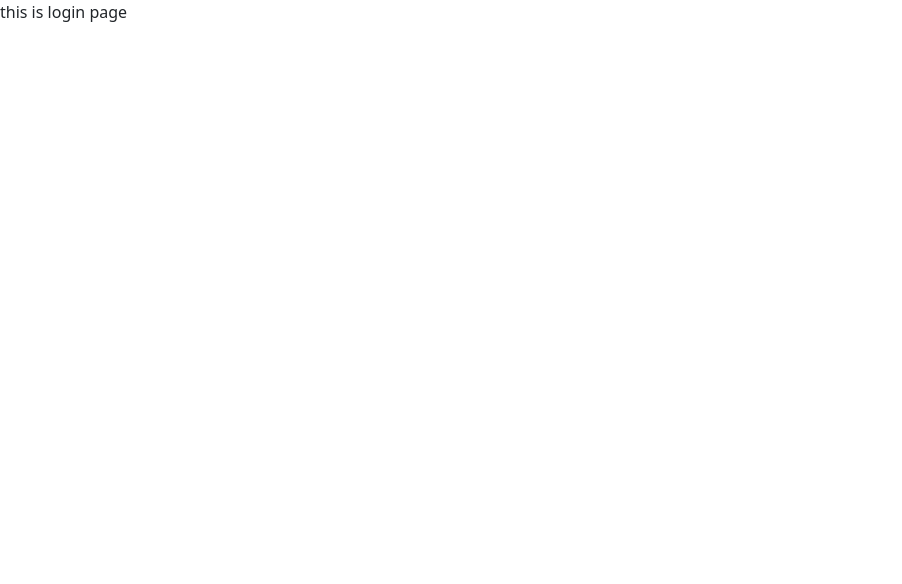
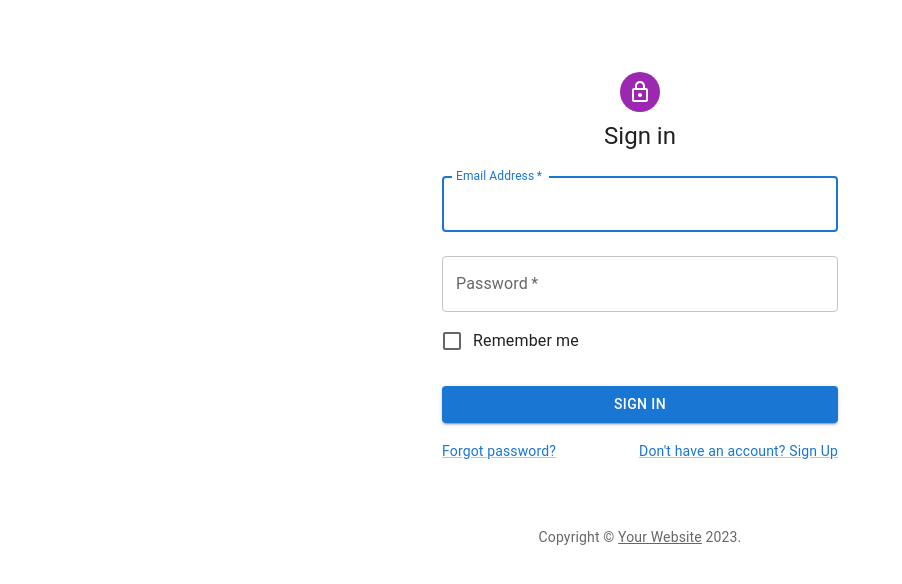
Before and after one commit to DineshGhanchi/Reliance-Electronics-Clone---React-Project-1---aqekx7hdpwo5, a React (Create React App) app: page /login in a window 1280 px wide. Shown: the top 584 px of the page, without its empty margins (0-902 px from the left). Built offline with nearby package versions, Linux system fonts and the light colour scheme.

Commit message:
third commit

```diff
--- a/package.json
+++ b/package.json
@@ -10,8 +10,10 @@
   ],
   "main": "src/index.js",
   "dependencies": {
-    "@emotion/react": "^11.11.1",
+    "@emotion/react": "^11.11.3",
     "@emotion/styled": "^11.11.0",
+    "@mui/icons-material": "^5.15.1",
+    "@mui/material": "^5.15.1",
     "bootstrap": "^5.3.2",
     "localforage": "^1.10.0",
     "match-sorter": "^6.3.1",
--- a/src/components/App.js
+++ b/src/components/App.js
@@ -3,6 +3,9 @@
 import { Home } from "./Home/Home";
 import {Routes, Route} from "react-router-dom"
 import PageLayout from './PageLayout/PageLayout';
+import SearchPage from './SearchPage/SearchPage';
+import LoginPage from './LoginPage/Loginpage';
+
 
 
 function App() {
@@ -13,8 +16,9 @@
           <Route path="/" element={<PageLayout/>}>
             <Route path="" element={<Home />} />
             <Route path="cart" element={<div>cart Detail</div>} />
+            <Route path="/searchPage/:id" element={<SearchPage />} />
           </Route>
-          <Route path="login" element={<div>this is login page</div>} />
+          <Route path="login" element={<LoginPage />} />
         </Routes>
     </>
 
--- a/src/components/Header/Header.js
+++ b/src/components/Header/Header.js
@@ -1,14 +1,16 @@
+
 import { IoMenu } from "react-icons/io5";
 import Search from '../Search/Search';
 import styles from './Header.module.css';
 import { FaShoppingCart, FaUser } from "react-icons/fa";
-import { useEffect, useState } from "react";
+import { useEffect, useRef, useState } from "react";
 import MenuModal from "../MenuModal/MenuModal";
 import { Link, Outlet } from "react-router-dom"
 
 export default function Header() {
   const [categories, setCategories] = useState([]);
   const [showMenuModal, setShowMenuModal] = useState(false);
+  const menuRef = useRef(null);
   useEffect(
     () => {
       async function fetchCategories() {
@@ -25,6 +27,16 @@
       fetchCategories()
     }
     , [])
+
+    const handleOutsideClick =(e)=>{
+      if (menuRef.current && !menuRef.current.contains(e.target)){
+        setShowMenuModal(false);
+      }
+    }
+    useEffect(()=>{
+        document.addEventListener('click',handleOutsideClick)
+    })
+
   return (
     <div className={styles.header}>
       <Link to="/" >
@@ -37,7 +49,7 @@
       <div className={styles.menu}>Menu <IoMenu onClick={() => {
         setShowMenuModal(!showMenuModal);
       }} style={{ fontSize: '28px' }} /></div>
-      {showMenuModal && <MenuModal menuItems={categories} />}
+      {showMenuModal && <span ref={menuRef}><MenuModal  menuItems={categories} /></span>}
       <Search />
       <div className={styles.headerDetail}>
         <span style={{ borderRight: "1px solid white" }}>Select Your Pin code</span>
--- /dev/null
+++ b/src/components/LoginPage/Loginpage.js
@@ -0,0 +1,112 @@
+import * as React from 'react';
+import Avatar from '@mui/material/Avatar';
+import Button from '@mui/material/Button';
+import CssBaseline from '@mui/material/CssBaseline';
+import TextField from '@mui/material/TextField';
+import FormControlLabel from '@mui/material/FormControlLabel';
+import Checkbox from '@mui/material/Checkbox';
+import Link from '@mui/material/Link';
+import Grid from '@mui/material/Grid';
+import Box from '@mui/material/Box';
+import LockOutlinedIcon from '@mui/icons-material/LockOutlined';
+import Typography from '@mui/material/Typography';
+import Container from '@mui/material/Container';
+import { createTheme, ThemeProvider } from '@mui/material/styles';
+
+function Copyright(props) {
+  return (
+    <Typography variant="body2" color="text.secondary" align="center" {...props}>
+      {'Copyright © '}
+      <Link color="inherit" href="https://mui.com/">
+        Your Website
+      </Link>{' '}
+      {new Date().getFullYear()}
+      {'.'}
+    </Typography>
+  );
+}
+
+// TODO remove, this demo shouldn't need to reset the theme.
+
+const defaultTheme = createTheme();
+
+export default function  LoginPage() {
+  const handleSubmit = (event) => {
+    event.preventDefault();
+    const data = new FormData(event.currentTarget);
+    console.log({
+      email: data.get('email'),
+      password: data.get('password'),
+    });
+  };
+
+  return (
+    <ThemeProvider theme={defaultTheme}>
+      <Container component="main" maxWidth="xs">
+        <CssBaseline />
+        <Box
+          sx={{
+            marginTop: 8,
+            display: 'flex',
+            flexDirection: 'column',
+            alignItems: 'center',
+          }}
+        >
+          <Avatar sx={{ m: 1, bgcolor: 'secondary.main' }}>
+            <LockOutlinedIcon />
+          </Avatar>
+          <Typography component="h1" variant="h5">
+            Sign in
+          </Typography>
+          <Box component="form" onSubmit={handleSubmit} noValidate sx={{ mt: 1 }}>
+            <TextField
+              margin="normal"
+              required
+              fullWidth
+              id="email"
+              label="Email Address"
+              name="email"
+              autoComplete="email"
+              autoFocus
+            />
+            <TextField
+              margin="normal"
+              required
+              fullWidth
+              name="password"
+              label="Password"
+              type="password"
+              id="password"
+              autoComplete="current-password"
+            />
+            <FormControlLabel
+              control={<Checkbox value="remember" color="primary" />}
+              label="Remember me"
+            />
+            <Button
+              type="submit"
+              fullWidth
+              variant="contained"
+              sx={{ mt: 3, mb: 2 }}
+            >
+              Sign In
+            </Button>
+            <Grid container>
+              <Grid item xs>
+                <Link href="#" variant="body2">
+                  Forgot password?
+                </Link>
+              </Grid>
+              <Grid item>
+                <Link href="#" variant="body2">
+                  {"Don't have an account? Sign Up"}
+                </Link>
+              </Grid>
+            </Grid>
+          </Box>
+        </Box>
+        <Copyright sx={{ mt: 8, mb: 4 }} />
+      </Container>
+    </ThemeProvider>
+  );
+}
--- a/src/components/MenuModal/MenuModal.js
+++ b/src/components/MenuModal/MenuModal.js
@@ -1,11 +1,12 @@
 import React from 'react'
 import styles from './MenuModal.module.css';
+import { Link } from 'react-router-dom';
 const MenuModal = ({menuItems}) => {
   return (
     <div className={styles.container} >
       <ul>
         {menuItems.map((item)=>{
-            return <li key={item}>{item}</li>
+            return <Link to={"/searchPage/"+item}><li key={item}>{item}</li></Link>
         })}
       </ul>
     </div>
--- /dev/null
+++ b/src/components/SearchPage/SearchPage.js
@@ -0,0 +1,11 @@
+import { useParams } from 'react-router-dom';
+import React from 'react'
+
+const SearchPage = () => {
+  let {id} = useParams();
+  return (
+    <div>{id}</div>
+  )
+}
+
+export default SearchPage
```
Also changed, not shown: src/components/SearchPage/Searchpage.module.css (added, +8 -0 lines), src/components/LoginPage/LoginPage.module.css (added), 1 other file (tests, documents, lock files or other folders).
